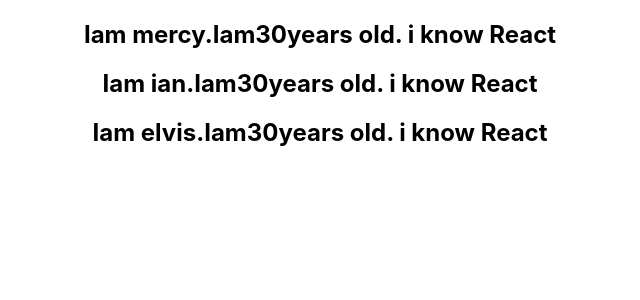
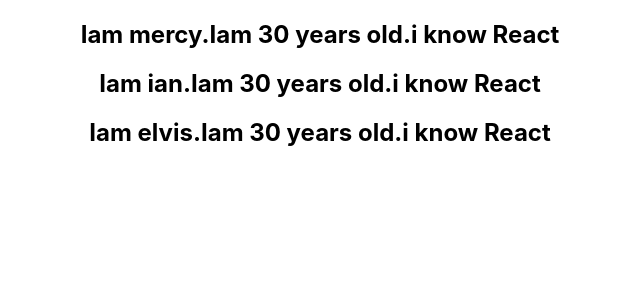
Before and after one commit to wairimukanene/React_hello, a React (Create React App) app: page / in a window 1280 px wide. Shown: the top 300 px of the page, without its empty margins (320-960 px from the left). Built offline with nearby package versions, Linux system fonts and the light colour scheme.

Commit message:
list and keys

```diff
--- a/src/components/NameList.js
+++ b/src/components/NameList.js
@@ -1,30 +1,31 @@
 import React from 'react'
+import Person from './Person'
 
 function NameList() {
     const persons = [
         {
-            id:1,
+            id:2,
             name:'mercy',
             age:30,
             skill:'React'
         },
         {
 
-            id:1,
+            id:3,
             name:'ian',
             age:30,
             skill:'React'
         },
         {
 
-            id:1,
+            id:4,
             name:'elvis',
             age:30,
             skill:'React'
         }
     ]
 
-    const personList = persons.map(person => <h2>Iam {person.name}.Iam{person.age}years old. i know {person.skill}</h2>)
+    const personList = persons.map(person => <Person key={person.id} person={person} />)
 
   return (
     <div>
--- /dev/null
+++ b/src/components/Person.js
@@ -0,0 +1,12 @@
+import React from 'react'
+
+
+function Person({person}) {
+  return (
+    <div>
+      <h2>Iam {person.name}.Iam {person.age} years old.i know {person.skill}</h2>
+    </div>
+  )
+}
+
+export default Person
```
